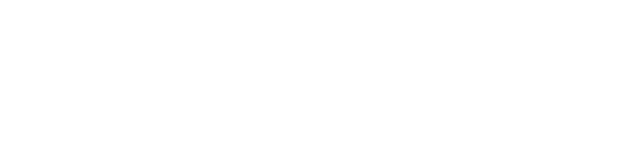
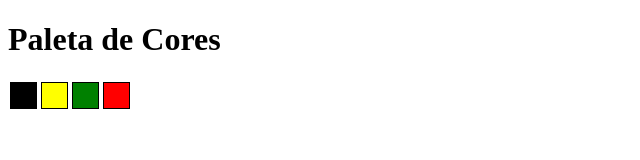
Before and after one commit to matheusschittini/projeto-pixels-art, a plain HTML site: page index.html in a window 1280 px wide. Shown: the whole page, without its empty margins (0-640 px from the left). Drawn offline with Linux system fonts and the light colour scheme.

```diff
--- a/index.html
+++ b/index.html
@@ -8,6 +8,16 @@
     <title>Projeto Pixels Art</title>
 </head>
 <body>
+    <h1 id="title">Paleta de Cores</h1>
+    <div id="color-palette">
+        <div class="color" id="color1"></div>
+        <div class="color" id="color2"></div>
+        <div class="color" id="color3"></div>
+        <div class="color" id="color4"></div>
+    </div>
+    <div id="pixel-board">
+
+    </div>
     <script src="./script.js"></script>
 </body>
 </html>
--- a/style.css
+++ b/style.css
@@ -0,0 +1,23 @@
+.color {
+    border: 1px solid black;
+    width: 25px;
+    height: 25px;
+    float: left;
+    margin: 2px;
+}
+
+#color1 {
+    background-color: black;
+}
+
+#color2 {
+    background-color: yellow;
+}
+
+#color3 {
+    background-color: green;
+}
+
+#color4 {
+    background-color: red;
+}
```
Also changed, not shown: art-with-pixels.gif (added).
